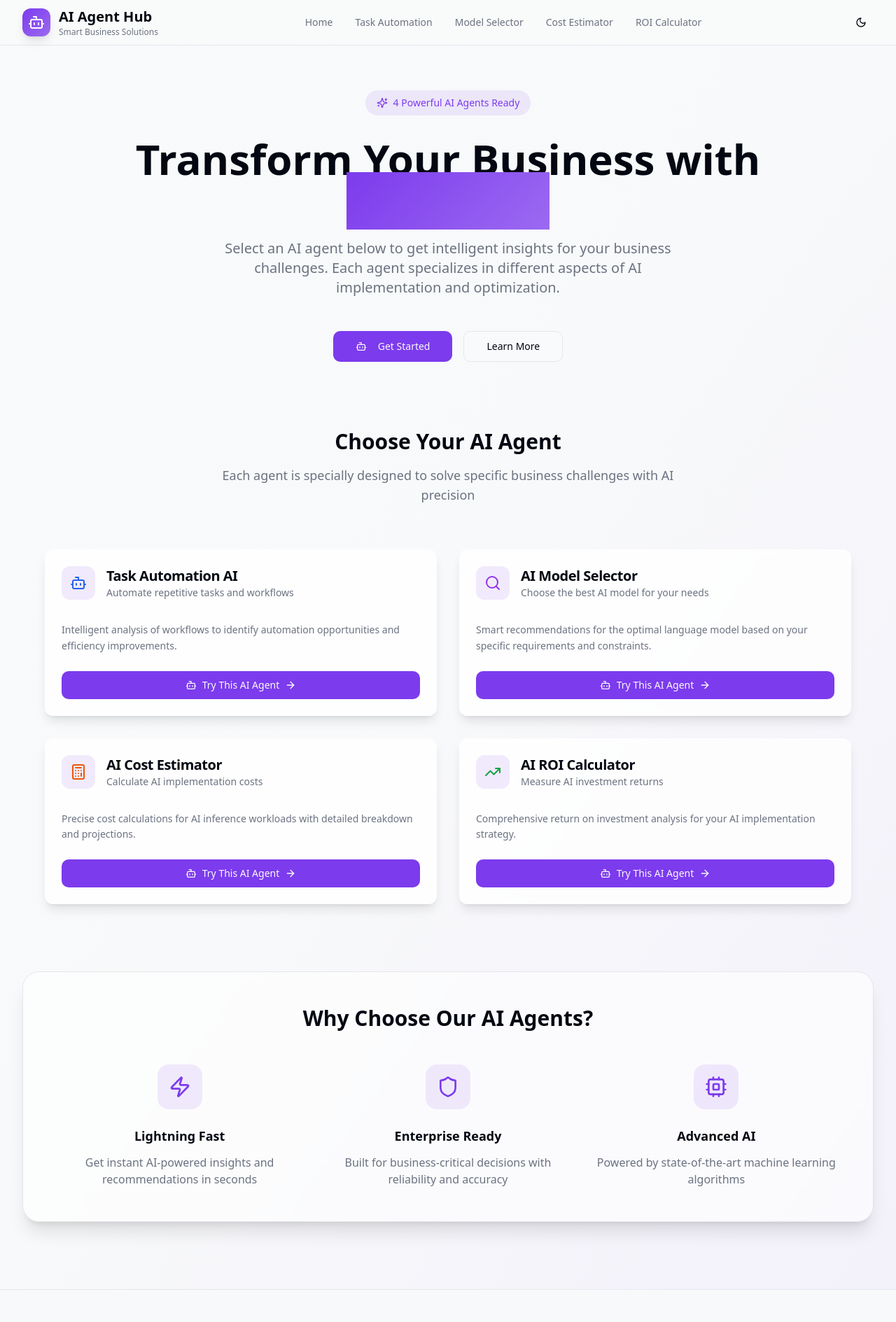
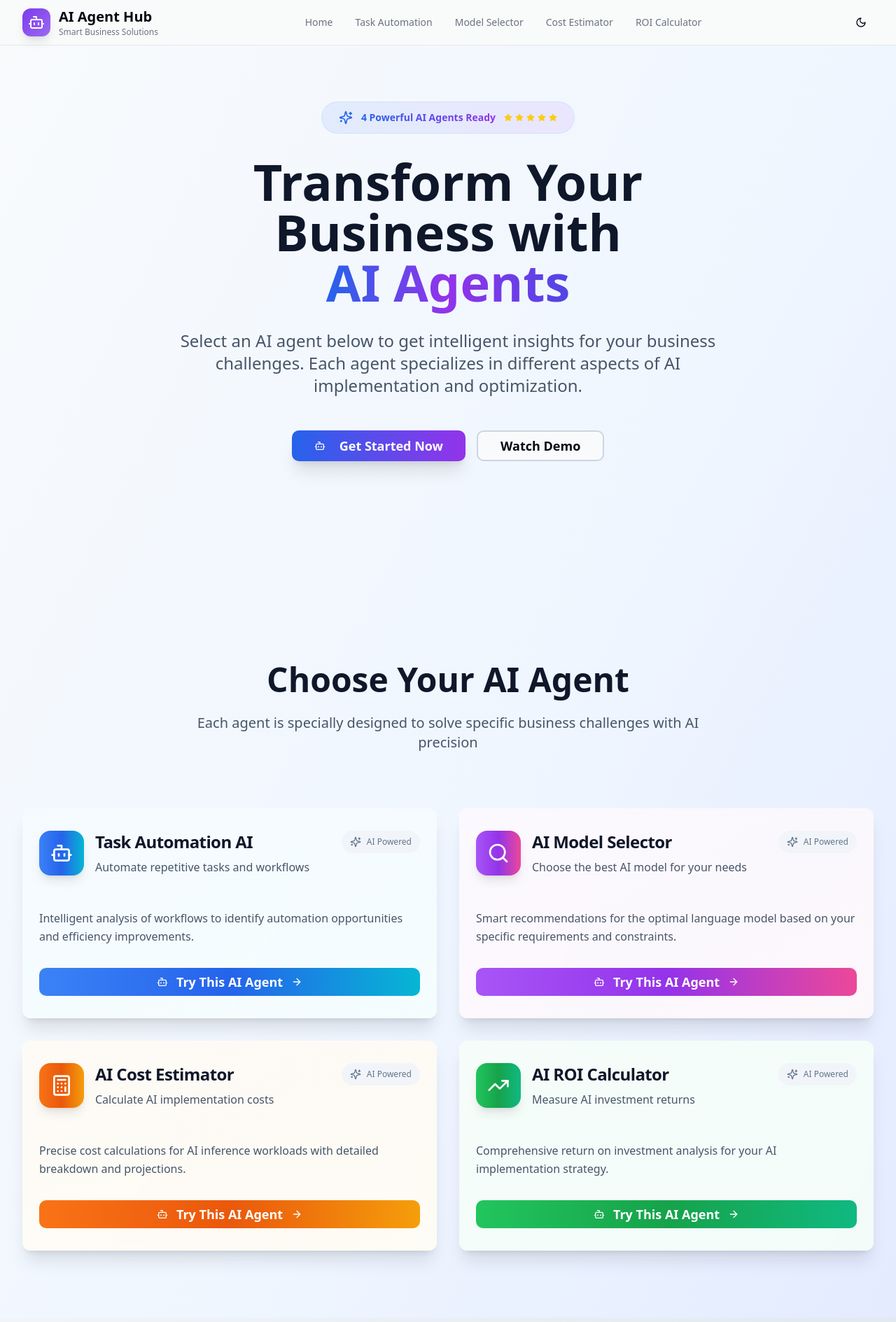
Before and after one commit to SimranShaikh20/Ai-Agent-Hub, a React (Vite) app: page / in a window 1280 px wide. Shown: the top 1889 px of the page at 70% size. Built offline with nearby package versions, Linux system fonts and the light colour scheme.

Commit message:
Refactor UI elements
Refactor UI elements for better display.

```diff
--- a/src/pages/Index.tsx
+++ b/src/pages/Index.tsx
@@ -1,7 +1,7 @@
 
 import { Card, CardContent, CardDescription, CardHeader, CardTitle } from '@/components/ui/card';
 import { Button } from '@/components/ui/button';
-import { Bot, Search, Calculator, TrendingUp, Sparkles, ArrowRight, Zap, Shield, Cpu } from 'lucide-react';
+import { Bot, Search, Calculator, TrendingUp, Sparkles, ArrowRight, Zap, Shield, Cpu, Star } from 'lucide-react';
 import { Link } from 'react-router-dom';
 
 const Index = () => {
@@ -13,7 +13,8 @@ const Index = () => {
       shortDescription: 'Automate repetitive tasks and workflows',
       path: '/task-automation',
       icon: Bot,
-      color: 'text-blue-600'
+      gradient: 'from-blue-500 via-blue-600 to-cyan-500',
+      bgGradient: 'from-blue-50 to-cyan-50'
     },
     {
       type: 'LLM_SELECTOR',
@@ -22,7 +23,8 @@ const Index = () => {
       shortDescription: 'Choose the best AI model for your needs',
       path: '/llm-selector',
       icon: Search,
-      color: 'text-purple-600'
+      gradient: 'from-purple-500 via-purple-600 to-pink-500',
+      bgGradient: 'from-purple-50 to-pink-50'
     },
     {
       type: 'COST_ESTIMATOR',
@@ -31,7 +33,8 @@ const Index = () => {
       shortDescription: 'Calculate AI implementation costs',
       path: '/cost-estimator',
       icon: Calculator,
-      color: 'text-orange-600'
+      gradient: 'from-orange-500 via-orange-600 to-amber-500',
+      bgGradient: 'from-orange-50 to-amber-50'
     },
     {
       type: 'ROI_CALCULATOR',
@@ -40,7 +43,8 @@ const Index = () => {
       shortDescription: 'Measure AI investment returns',
       path: '/roi-calculator',
       icon: TrendingUp,
-      color: 'text-green-600'
+      gradient: 'from-green-500 via-green-600 to-emerald-500',
+      bgGradient: 'from-green-50 to-emerald-50'
     }
   ];
 
@@ -48,87 +52,129 @@ const Index = () => {
     {
       icon: Zap,
       title: 'Lightning Fast',
-      description: 'Get instant AI-powered insights and recommendations in seconds'
+      description: 'Get instant AI-powered insights and recommendations in seconds',
+      gradient: 'from-yellow-400 to-orange-500'
     },
     {
       icon: Shield,
       title: 'Enterprise Ready',
-      description: 'Built for business-critical decisions with reliability and accuracy'
+      description: 'Built for business-critical decisions with reliability and accuracy',
+      gradient: 'from-green-400 to-blue-500'
     },
     {
       icon: Cpu,
       title: 'Advanced AI',
-      description: 'Powered by state-of-the-art machine learning algorithms'
+      description: 'Powered by state-of-the-art machine learning algorithms',
+      gradient: 'from-purple-400 to-pink-500'
     }
   ];
 
   return (
-    <div className="min-h-screen bg-gradient-to-br from-background via-muted/20 to-primary/5">
+    <div className="min-h-screen bg-gradient-to-br from-slate-50 via-blue-50 to-indigo-100 dark:from-slate-900 dark:via-slate-800 dark:to-slate-900">
       {/* Hero Section */}
-      <section className="container mx-auto px-4 sm:px-6 lg:px-8 pt-16 pb-24">
-        <div className="text-center max-w-4xl mx-auto">
-          <div className="inline-flex items-center px-4 py-2 rounded-full bg-primary/10 text-primary text-sm font-medium mb-8">
-            <Sparkles className="h-4 w-4 mr-2" />
+      <section className="relative overflow-hidden">
+        {/* Background Pattern */}
+        <div className="absolute inset-0 bg-grid-slate-100 [mask-image:linear-gradient(0deg,white,rgba(255,255,255,0.6))] dark:bg-grid-slate-700/25"></div>
+
+        <div className="relative container mx-auto px-4 sm:px-6 lg:px-8 pt-20 pb-32">
+          <div className="text-center max-w-5xl mx-auto">
+            {/* Badge */}
+            <div className="inline-flex items-center px-6 py-3 rounded-full bg-gradient-to-r from-blue-500/10 to-purple-500/10 border border-blue-200/50 dark:border-blue-800/50 backdrop-blur-sm mb-8">
+              <Sparkles className="h-5 w-5 mr-3 text-blue-600 dark:text-blue-400" />
+              <span className="text-sm font-semibold bg-gradient-to-r from-blue-600 to-purple-600 bg-clip-text text-transparent">
                 4 Powerful AI Agents Ready
+              </span>
+              <div className="flex ml-3 space-x-1">
+                {[...Array(5)].map((_, i) => (
+                  <Star key={i} className="h-3 w-3 fill-yellow-400 text-yellow-400" />
+                ))}
+              </div>
             </div>
 
-          <h1 className="text-4xl sm:text-5xl lg:text-6xl font-bold text-foreground mb-6">
-            Transform Your Business with
-            <span className="gradient-primary bg-clip-text text-transparent"> AI Agents</span>
+            {/* Main Heading */}
+            <h1 className="text-5xl sm:text-6xl lg:text-7xl font-bold mb-8 leading-tight">
+              <span className="text-slate-900 dark:text-white">Transform Your</span>
+              <br />
+              <span className="text-slate-900 dark:text-white">Business with</span>
+              <br />
+              <span className="bg-gradient-to-r from-blue-600 via-purple-600 to-indigo-600 bg-clip-text text-transparent">
+                AI Agents
+              </span>
             </h1>
 
-          <p className="text-xl text-muted-foreground mb-12 max-w-2xl mx-auto">
+            {/* Subtitle */}
+            <p className="text-xl sm:text-2xl text-slate-600 dark:text-slate-300 mb-12 max-w-3xl mx-auto leading-relaxed">
               Select an AI agent below to get intelligent insights for your business challenges.
               Each agent specializes in different aspects of AI implementation and optimization.
             </p>
 
-          <div className="flex flex-col sm:flex-row gap-4 justify-center">
-            <Button size="lg" className="bg-primary hover:bg-primary/90">
-              <Bot className="h-5 w-5 mr-2" />
-              Get Started
+            {/* CTA Buttons */}
+            <div className="flex flex-col sm:flex-row gap-4 justify-center mb-16">
+              <Button size="lg" className="bg-gradient-to-r from-blue-600 to-purple-600 hover:from-blue-700 hover:to-purple-700 text-white px-8 py-4 text-lg font-semibold shadow-xl hover:shadow-2xl transform hover:-translate-y-1 transition-all duration-300">
+                <Bot className="h-6 w-6 mr-3" />
+                Get Started Now
               </Button>
-            <Button size="lg" variant="outline">
-              Learn More
+              <Button size="lg" variant="outline" className="border-2 border-slate-300 dark:border-slate-600 px-8 py-4 text-lg font-semibold hover:bg-slate-50 dark:hover:bg-slate-800 transition-all duration-300">
+                Watch Demo
               </Button>
+            </div>
           </div>
         </div>
       </section>
 
       {/* AI Agents Grid */}
-      <section className="container mx-auto px-4 sm:px-6 lg:px-8 pb-24">
-        <div className="text-center mb-16">
-          <h2 className="text-3xl font-bold text-foreground mb-4">Choose Your AI Agent</h2>
-          <p className="text-lg text-muted-foreground max-w-2xl mx-auto">
+      <section className="relative py-24">
+        <div className="container mx-auto px-4 sm:px-6 lg:px-8">
+          <div className="text-center mb-20">
+            <h2 className="text-4xl sm:text-5xl font-bold text-slate-900 dark:text-white mb-6">
+              Choose Your AI Agent
+            </h2>
+            <p className="text-xl text-slate-600 dark:text-slate-300 max-w-3xl mx-auto">
               Each agent is specially designed to solve specific business challenges with AI precision
             </p>
           </div>
 
-        <div className="grid grid-cols-1 md:grid-cols-2 lg:grid-cols-2 gap-8 max-w-6xl mx-auto">
+          <div className="grid grid-cols-1 lg:grid-cols-2 gap-8 max-w-7xl mx-auto">
             {agents.map((agent) => {
               const IconComponent = agent.icon;
               return (
-              <Card key={agent.type} className="group hover:shadow-xl transition-all duration-300 border-0 shadow-lg bg-card/80 backdrop-blur-sm hover:-translate-y-2">
-                <CardHeader className="pb-4">
-                  <div className="flex items-center space-x-4 mb-4">
-                    <div className="p-3 rounded-xl bg-primary/10 group-hover:bg-primary group-hover:text-primary-foreground transition-all duration-300">
-                      <IconComponent className={`h-6 w-6 ${agent.color} group-hover:text-primary-foreground`} />
+                <Card key={agent.type} className="group relative overflow-hidden border-0 shadow-xl bg-white/80 dark:bg-slate-800/80 backdrop-blur-sm hover:shadow-2xl transition-all duration-500 hover:-translate-y-3 hover:scale-[1.02]">
+                  {/* Background Gradient */}
+                  <div className={`absolute inset-0 bg-gradient-to-br ${agent.bgGradient} dark:from-slate-700/20 dark:to-slate-600/20 opacity-50 group-hover:opacity-70 transition-opacity duration-500`}></div>
+
+                  <CardHeader className="relative pb-6 pt-8">
+                    <div className="flex items-start justify-between mb-6">
+                      <div className="flex items-center space-x-4">
+                        <div className={`p-4 rounded-2xl bg-gradient-to-r ${agent.gradient} text-white shadow-lg group-hover:shadow-xl group-hover:scale-110 transition-all duration-300`}>
+                          <IconComponent className="h-8 w-8" />
                         </div>
-                    <div className="flex-1">
-                      <CardTitle className="text-xl font-semibold text-foreground">{agent.title}</CardTitle>
-                      <CardDescription className="text-muted-foreground">{agent.shortDescription}</CardDescription>
+                        <div>
+                          <CardTitle className="text-2xl font-bold text-slate-900 dark:text-white mb-2">
+                            {agent.title}
+                          </CardTitle>
+                          <CardDescription className="text-base text-slate-600 dark:text-slate-300 font-medium">
+                            {agent.shortDescription}
+                          </CardDescription>
+                        </div>
+                      </div>
+                      <div className="flex items-center space-x-2 text-xs text-slate-500 dark:text-slate-400 bg-slate-100 dark:bg-slate-700 px-3 py-2 rounded-full">
+                        <Sparkles className="h-4 w-4" />
+                        <span className="font-medium">AI Powered</span>
                       </div>
                     </div>
                   </CardHeader>
 
-                <CardContent className="pt-0">
-                  <p className="text-sm text-muted-foreground mb-6 leading-relaxed">{agent.description}</p>
+                  <CardContent className="relative pt-0 pb-8">
+                    <p className="text-slate-600 dark:text-slate-300 mb-8 leading-relaxed text-base">
+                      {agent.description}
+                    </p>
 
                     <Link to={agent.path}>
-                    <Button className="w-full bg-primary hover:bg-primary/90 group">
-                      <div className="flex items-center justify-center space-x-2">
-                        <Bot className="h-4 w-4" />
+                      <Button className={`w-full bg-gradient-to-r ${agent.gradient} hover:shadow-lg text-white border-0 py-4 text-lg font-semibold group-hover:shadow-xl transition-all duration-300`}>
+                        <div className="flex items-center justify-center space-x-3">
+                          <Bot className="h-5 w-5" />
                           <span>Try This AI Agent</span>
-                        <ArrowRight className="h-4 w-4 group-hover:translate-x-1 transition-transform duration-300" />
+                          <ArrowRight className="h-5 w-5 group-hover:translate-x-2 transition-transform duration-300" />
                         </div>
                       </Button>
                     </Link>
@@ -137,25 +183,34 @@ const Index = () => {
               );
             })}
           </div>
+        </div>
       </section>
 
       {/* Features Section */}
-      <section className="container mx-auto px-4 sm:px-6 lg:px-8 pb-24">
-        <div className="bg-card/60 backdrop-blur-sm rounded-3xl p-8 lg:p-12 border shadow-xl">
-          <h3 className="text-3xl font-bold text-foreground mb-12 text-center">Why Choose Our AI Agents?</h3>
-          <div className="grid grid-cols-1 md:grid-cols-3 gap-8">
+      <section className="py-24 bg-gradient-to-r from-slate-100 to-slate-200 dark:from-slate-800 dark:to-slate-900">
+        <div className="container mx-auto px-4 sm:px-6 lg:px-8">
+          <div className="bg-white/80 dark:bg-slate-800/80 backdrop-blur-sm rounded-3xl p-12 lg:p-16 shadow-2xl border border-slate-200/50 dark:border-slate-700/50">
+            <h3 className="text-4xl sm:text-5xl font-bold text-slate-900 dark:text-white mb-16 text-center">
+              Why Choose Our AI Agents?
+            </h3>
+            <div className="grid grid-cols-1 md:grid-cols-3 gap-12">
               {features.map((feature, index) => {
                 const IconComponent = feature.icon;
                 return (
-                <div key={index} className="text-center">
-                  <div className="w-16 h-16 bg-primary/10 rounded-2xl mx-auto mb-6 flex items-center justify-center">
-                    <IconComponent className="h-8 w-8 text-primary" />
+                  <div key={index} className="text-center group">
+                    <div className={`w-20 h-20 bg-gradient-to-r ${feature.gradient} rounded-3xl mx-auto mb-8 flex items-center justify-center shadow-lg group-hover:shadow-xl group-hover:scale-110 transition-all duration-300`}>
+                      <IconComponent className="h-10 w-10 text-white" />
                     </div>
-                  <h4 className="font-semibold text-foreground mb-3 text-lg">{feature.title}</h4>
-                  <p className="text-muted-foreground">{feature.description}</p>
+                    <h4 className="font-bold text-slate-900 dark:text-white mb-4 text-xl">
+                      {feature.title}
+                    </h4>
+                    <p className="text-slate-600 dark:text-slate-300 leading-relaxed">
+                      {feature.description}
+                    </p>
                   </div>
                 );
               })}
+            </div>
           </div>
         </div>
       </section>
```
Lines whose indentation alone changed are shown as unchanged.
